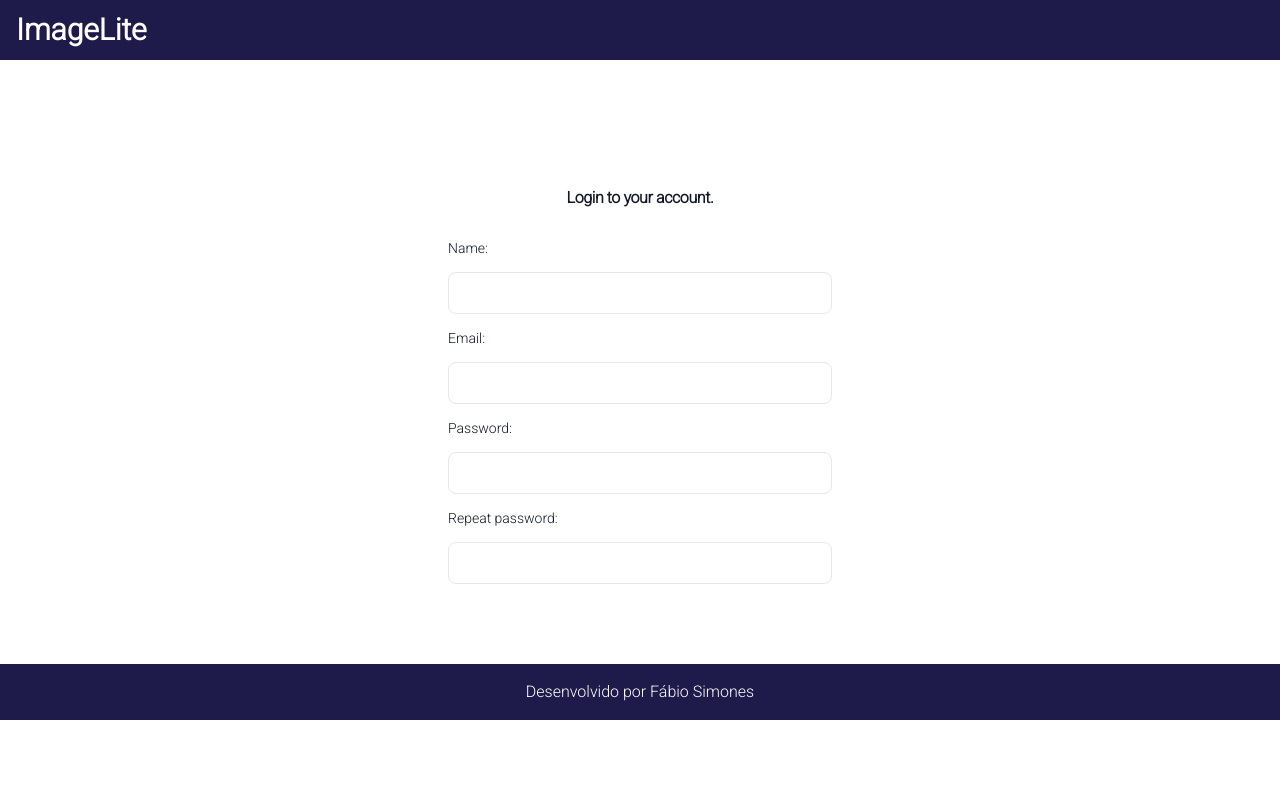
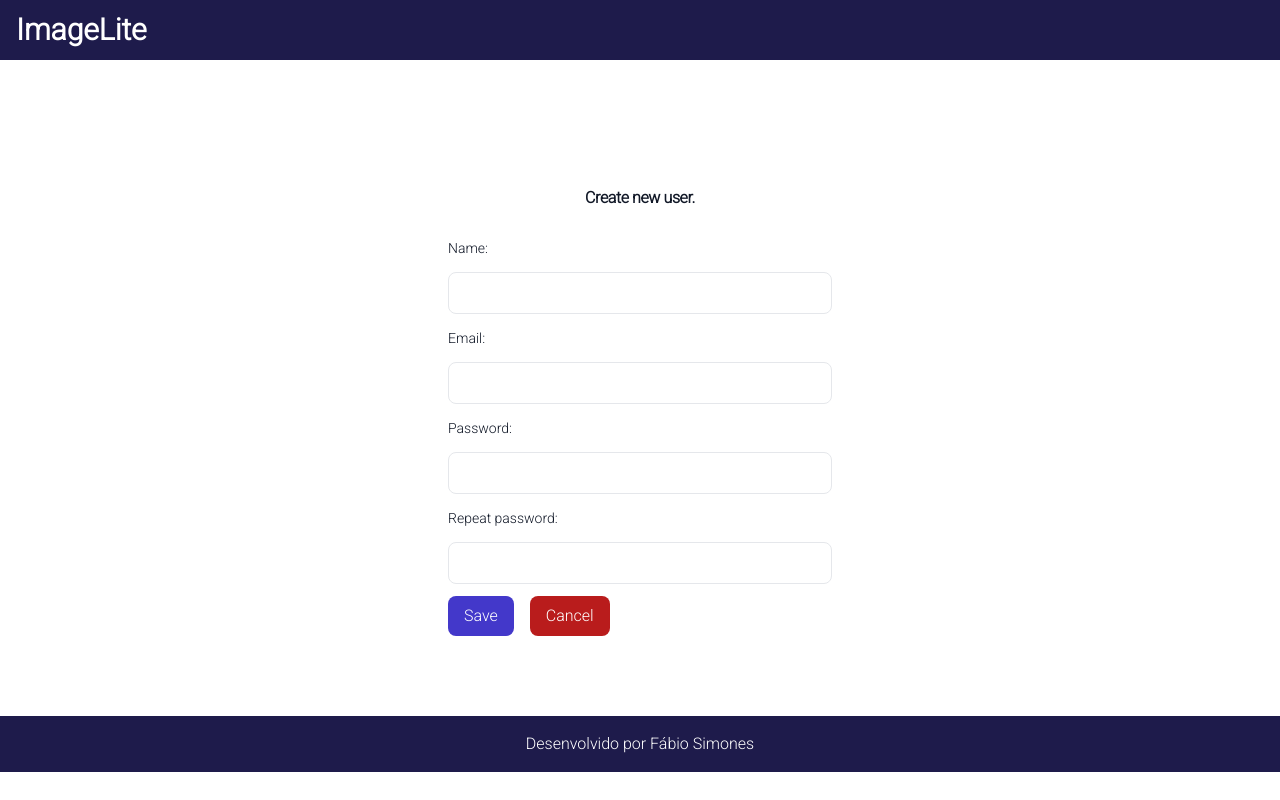
Before and after one commit to FabioSimones/ImageLiteFront, a Next.js app: page /login in a window 1280 px wide. Built offline with nearby package versions, Linux system fonts and the light colour scheme.

Commit message:
Lógica para alternância de estado do formulário.

```diff
--- a/src/app/login/page.tsx
+++ b/src/app/login/page.tsx
@@ -1,6 +1,6 @@
 'use client'
 
-import { Template, RenderIf, InputText } from "@/components"
+import { Template, RenderIf, InputText, Button } from "@/components"
 import { use, useState } from "react"
 
 
@@ -13,12 +13,15 @@ export default function Login(){
             <div className="flex min-h-full flex-1 flex-col justify-center px-6 py-12 lg:px-8">
                 <div className="sm:mx-auto sm:w-full sm:max-w-sm">
                     <h2 className="mt-10 text-center text-1xl font-bold leading-9 tracking-tight text-gray-900">
-                        Login to your account.
+                        {
+                            newUserState ? 'Create new user.' : 'Login to your account.'
+                        }
                     </h2>
                 </div>
 
                 <div className="mt-5 sm:mx-auto sm:w-full sm:max-w-sm">
                     <form className="space-y-3">
+
                         <RenderIf condition={newUserState}>
                             <div>
                                 <label className="block text-sm font-medium leading-6 text-gray-900">Name: </label>
@@ -29,6 +32,8 @@ export default function Login(){
 
                                             />
                             </div>
+                        </RenderIf>
+                        <RenderIf>
                             <div>
                                 <label className="block text-sm font-medium leading-6 text-gray-900">Email: </label>
                             </div>
@@ -48,6 +53,9 @@ export default function Login(){
 
                                             />
                             </div>
+                        </RenderIf>
+
+                        <RenderIf condition={newUserState}>
                             <div>
                                 <label className="block text-sm font-medium leading-6 text-gray-900">Repeat password: </label>
                             </div>
@@ -59,6 +67,18 @@ export default function Login(){
                                             />
                             </div>
                         </RenderIf>
+
+                        <div>
+                            <RenderIf condition={newUserState}>
+                                <Button type="submit" style="bg-indigo-700 hover:bg-indigo-400" label="Save"/>
+                                <Button type="button" style="bg-red-700 hover:bg-red-400 mx-4" label="Cancel" onClick={event => setNewUserState(false)}/>
+                            </RenderIf>
+
+                            <RenderIf condition={!newUserState}>
+                                <Button type="submit" style="bg-indigo-700 hover:bg-indigo-400" label="Login"/>
+                                <Button type="button" style="bg-red-700 hover:bg-red-400 mx-4" label="Sign Up" onClick={event => setNewUserState(true)}/>
+                            </RenderIf>
+                        </div>
                     </form>
                 </div>
             </div>
```
